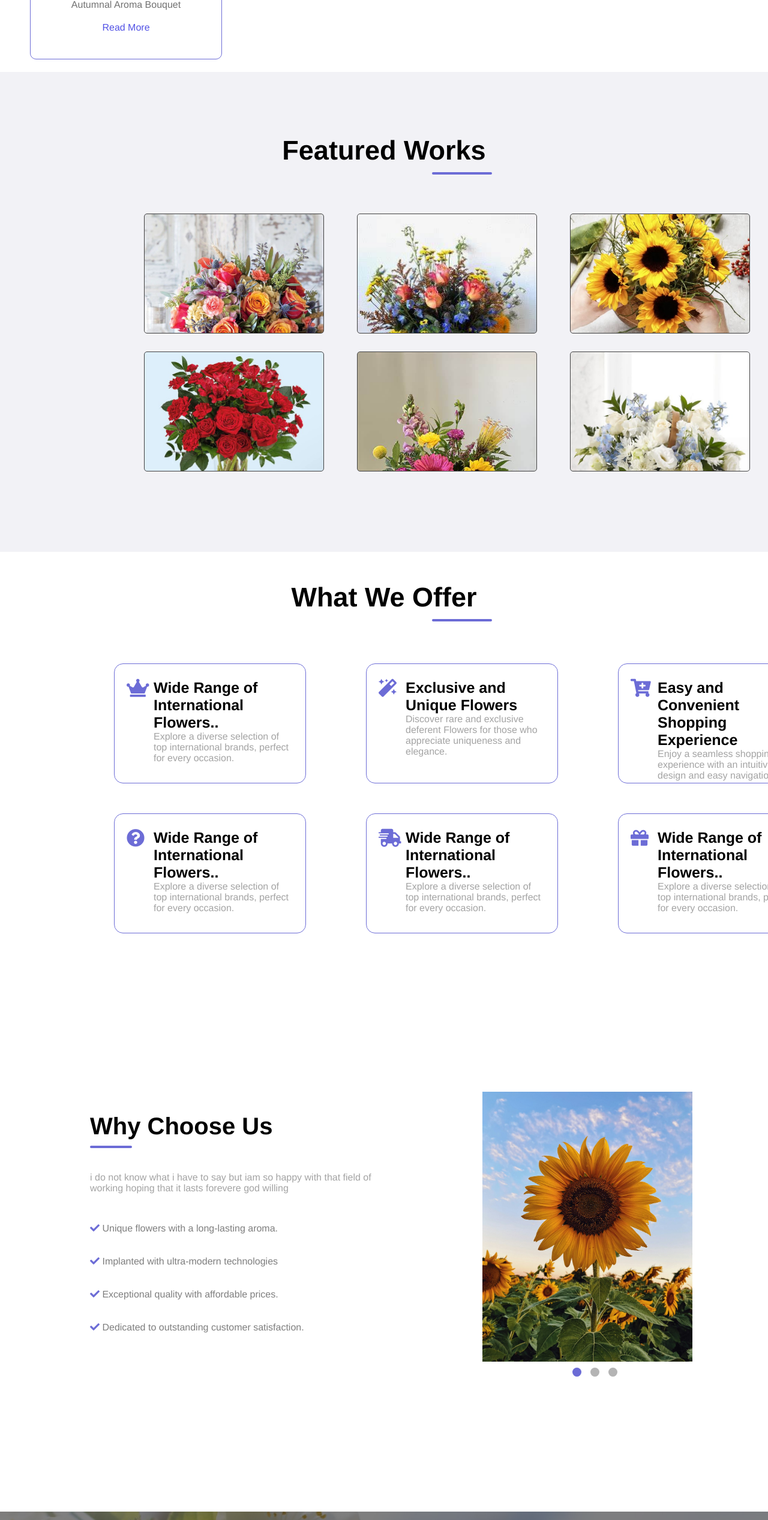
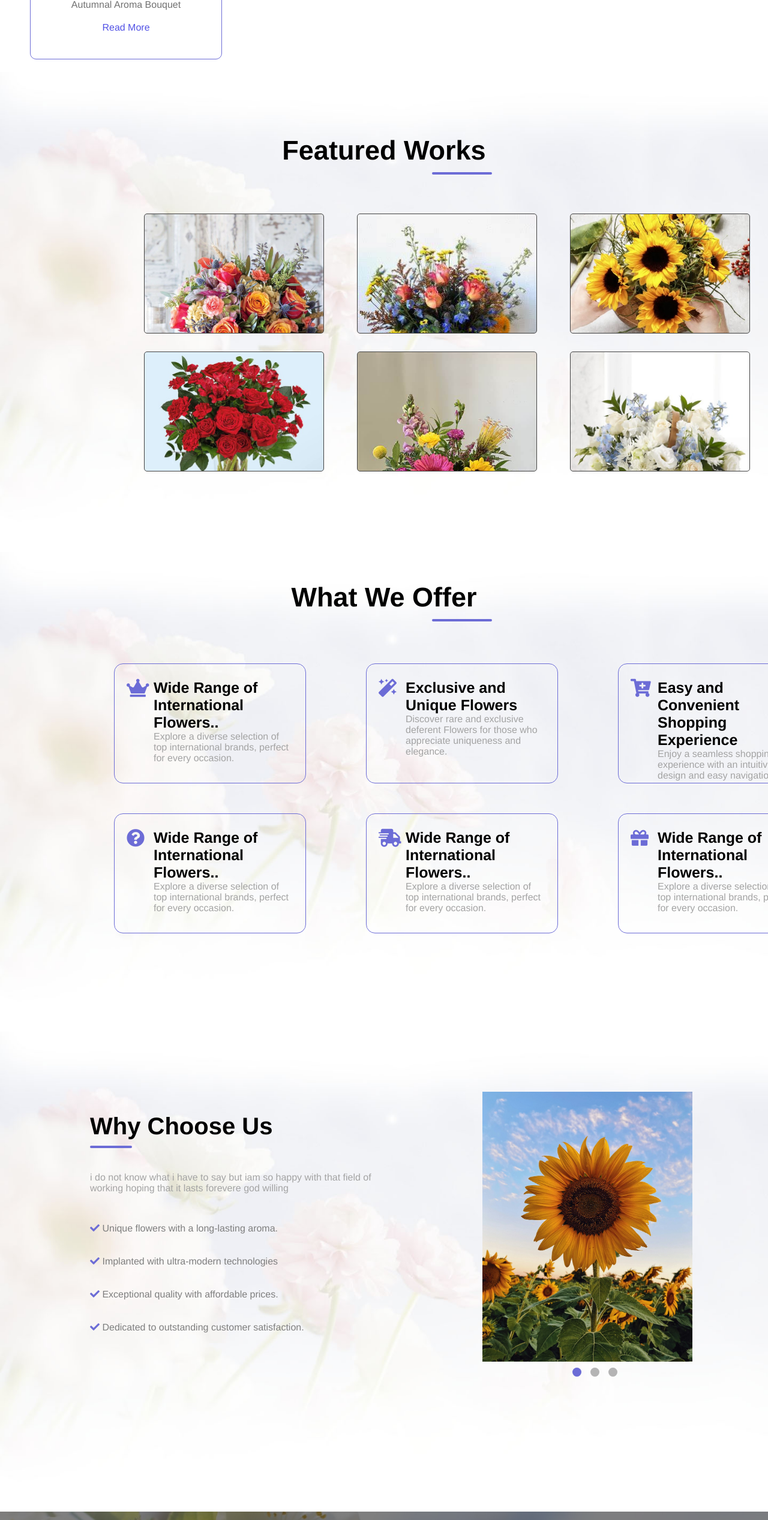
Before and after one commit to Mustafa2882019/project-1, a plain HTML site: page index.html in a window 1280 px wide. Shown: the part 1480-4014 px from the top of the page at 60% size. Drawn offline with Linux system fonts and the light colour scheme.

Commit message:
creat project

```diff
--- a/css/style.css
+++ b/css/style.css
@@ -132,7 +132,6 @@ body{
     overflow: auto;
     width: 100%;
     height: 100vh;
-
 }
 
 .welcome1{
@@ -239,8 +238,10 @@ body{
 .feat-section{
     width: 100%;
     height: 100vh;
-    background-color: rgb(242, 242, 246);
+    /* background-color: rgb(242, 242, 246); */
     padding-top: 5px;
+    background-image: url(../image/background\ all.jpg);
+    background-size: cover;
 
 }
 
@@ -351,6 +352,8 @@ body{
 .offer-section{
     width: 100%;
     height: 100vh;
+    background-image: url(../image/background\ all.jpg);
+    background-size: cover;
 }
 
 .offer-head{
@@ -434,6 +437,8 @@ body{
     width: 100%;
     height: 100vh;
     overflow: auto;
+    background-image: url(../image/background\ all.jpg);
+    background-size: cover;
 }
 
 .why1{
@@ -560,6 +565,8 @@ body{
     width: 100%;
     height: 100vh;
     padding-top: 100px;
+    background-image: url(../image/background\ all.jpg);
+    background-size: cover;
 }
 
 .pricing-title{
@@ -741,6 +748,8 @@ body{
 .sec-team{
     width: 100%;
     height: 100vh;
+    background-image: url(../image/background\ all.jpg);
+    background-size: cover;
 }
 
 .team-title{
```
Also changed, not shown: image/background all.jpg (added).
